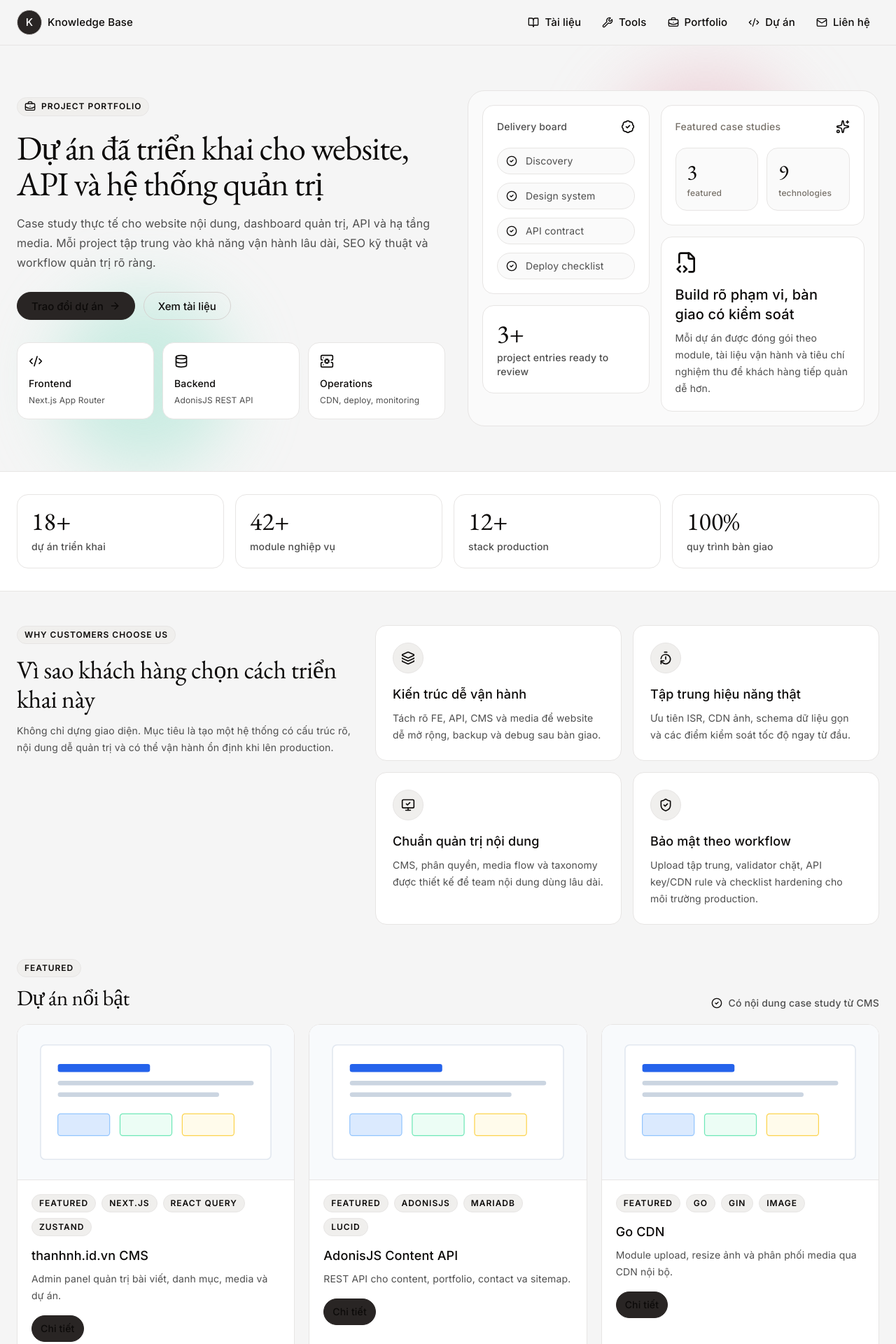
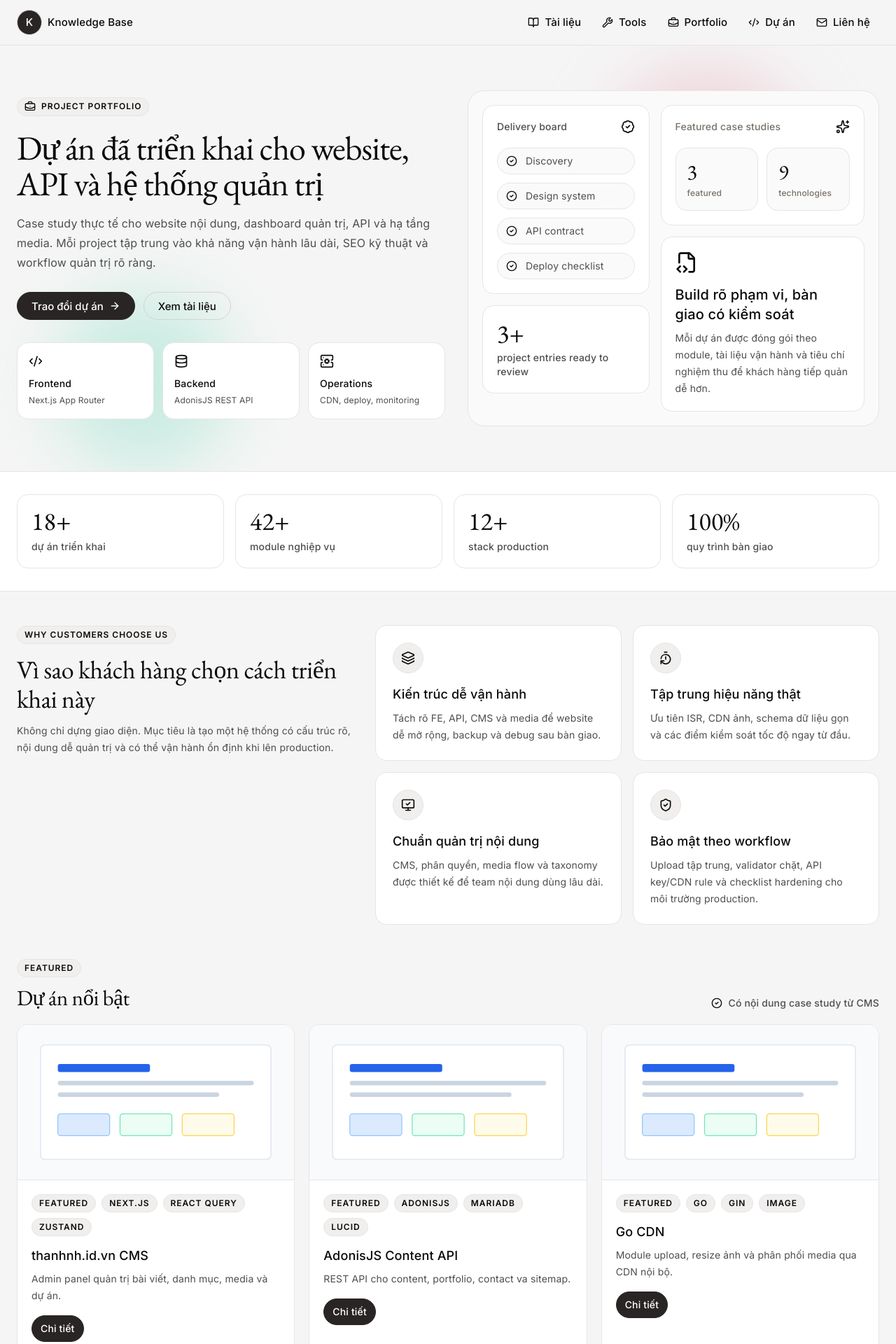
Before and after one commit to thanhnh080699/Knowledge-Base, a Next.js app in the folder fe/: page /projects in a window 1280 px wide. Shown: the top 1920 px of the page at 70% size. Built offline with nearby package versions, Linux system fonts and the light colour scheme; no server answers.

Commit message:
style: fix text color contrast on primary elements using on-primary variable

```diff
--- a/fe/src/app/globals.css
+++ b/fe/src/app/globals.css
@@ -18,6 +18,8 @@
   --color-surface-strong: #f0efed;
   --color-surface-dark: #0c0a09;
   --color-surface-dark-elevated: #1c1917;
+  --color-on-primary: #ffffff;
+  --color-on-dark: #ffffff;
   --color-card: #ffffff;
   --color-border: #e7e5e4;
   --color-text: #0c0a09;
--- a/fe/src/app/page.tsx
+++ b/fe/src/app/page.tsx
@@ -125,7 +125,7 @@ export default async function HomePage() {
                     placeholder="Nhập từ khóa, ví dụ: Docker, Linux, Nginx..."
                   />
                 </div>
-                <button className="min-h-14 bg-[var(--color-primary)] px-8 text-sm font-medium text-white transition-colors hover:bg-[var(--color-primary-active)]" type="submit">
+                <button className="min-h-14 bg-[var(--color-primary)] px-8 text-sm font-medium !text-[var(--color-on-primary)] transition-colors hover:bg-[var(--color-primary-active)]" type="submit">
                   Tìm kiếm
                 </button>
               </form>
--- a/fe/src/components/shared/category-nav.tsx
+++ b/fe/src/components/shared/category-nav.tsx
@@ -11,7 +11,7 @@ export function CategoryNav({ categories, active }: { categories: Category[]; ac
             key={category.slug}
             href={`/docs?category=${category.slug}`}
             className={`rounded-full border px-3 py-2 text-sm font-medium transition-colors ${
-              active === category.slug ? "border-[var(--color-primary)] bg-[var(--color-primary)] text-white" : "border-transparent text-[var(--color-body)] hover:border-[var(--color-hairline-strong)] hover:text-[var(--color-ink)]"
+              active === category.slug ? "border-[var(--color-primary)] bg-[var(--color-primary)] !text-[var(--color-on-primary)]" : "border-transparent text-[var(--color-body)] hover:border-[var(--color-hairline-strong)] hover:text-[var(--color-ink)]"
             }`}
           >
             {category.name}
--- a/fe/src/components/shared/header.tsx
+++ b/fe/src/components/shared/header.tsx
@@ -28,7 +28,7 @@ export function Header({ siteName, logoUrl }: { siteName?: string; logoUrl?: str
               unoptimized
             />
           ) : (
-            <span className="flex size-9 items-center justify-center rounded-full border border-[var(--color-hairline-strong)] bg-[var(--color-primary)] text-white">{displayName.charAt(0).toUpperCase()}</span>
+            <span className="flex size-9 items-center justify-center rounded-full border border-[var(--color-hairline-strong)] bg-[var(--color-primary)] !text-[var(--color-on-primary)]">{displayName.charAt(0).toUpperCase()}</span>
           )}
           <span>{displayName}</span>
         </Link>
--- a/fe/src/components/shared/project-card.tsx
+++ b/fe/src/components/shared/project-card.tsx
@@ -34,7 +34,7 @@ export function ProjectCard({ project, priority = false }: { project: Project; p
         </h2>
         <p className="mt-2 line-clamp-3 text-sm leading-6 text-[var(--color-body)]">{project.description ?? "Dự án thực tế với giao diện và backend tùy biến."}</p>
         <div className="mt-4 flex flex-wrap gap-2">
-          <a className="inline-flex items-center gap-2 rounded-full border border-[var(--color-primary)] bg-[var(--color-primary)] px-3 py-2 text-sm font-medium text-white transition-colors hover:bg-[var(--color-primary-active)]" href={`/projects/${project.slug}`}>
+          <a className="inline-flex items-center gap-2 rounded-full border border-[var(--color-primary)] bg-[var(--color-primary)] px-3 py-2 text-sm font-medium !text-[var(--color-on-primary)] transition-colors hover:bg-[var(--color-primary-active)]" href={`/projects/${project.slug}`}>
             Chi tiết
           </a>
           {project.demoUrl ? (
--- a/fe/src/components/shared/scroll-to-top.tsx
+++ b/fe/src/components/shared/scroll-to-top.tsx
@@ -31,7 +31,7 @@ export function ScrollToTop() {
   return (
     <button
       onClick={scrollToTop}
-      className="fixed bottom-8 right-8 z-50 flex size-12 items-center justify-center rounded-full border border-[var(--color-primary)] bg-[var(--color-primary)] text-white shadow-[var(--shadow-soft)] transition-all hover:bg-[var(--color-primary-active)] hover:scale-105 active:scale-95"
+      className="fixed bottom-8 right-8 z-50 flex size-12 items-center justify-center rounded-full border border-[var(--color-primary)] bg-[var(--color-primary)] !text-[var(--color-on-primary)] shadow-[var(--shadow-soft)] transition-all hover:bg-[var(--color-primary-active)] hover:scale-105 active:scale-95"
       aria-label="Back to top"
     >
       <ChevronUp size={24} />
--- a/fe/src/components/ui/button.tsx
+++ b/fe/src/components/ui/button.tsx
@@ -19,7 +19,7 @@ type ButtonLinkProps = ButtonBaseProps &
   }
 
 const variants = {
-  primary: "border-[var(--color-primary)] bg-[var(--color-primary)] text-white hover:border-[var(--color-primary-active)] hover:bg-[var(--color-primary-active)]",
+  primary: "border-[var(--color-primary)] bg-[var(--color-primary)] !text-[var(--color-on-primary)] hover:border-[var(--color-primary-active)] hover:bg-[var(--color-primary-active)]",
   secondary: "border-[var(--color-hairline)] bg-[var(--color-surface-strong)] text-[var(--color-ink)] hover:border-[var(--color-hairline-strong)] hover:bg-white",
   outline: "border-[var(--color-hairline-strong)] bg-transparent text-[var(--color-ink)] hover:border-[var(--color-ink)] hover:bg-white",
   ghost: "border-transparent bg-transparent text-[var(--color-ink)] hover:border-[var(--color-hairline)] hover:bg-white"
```
